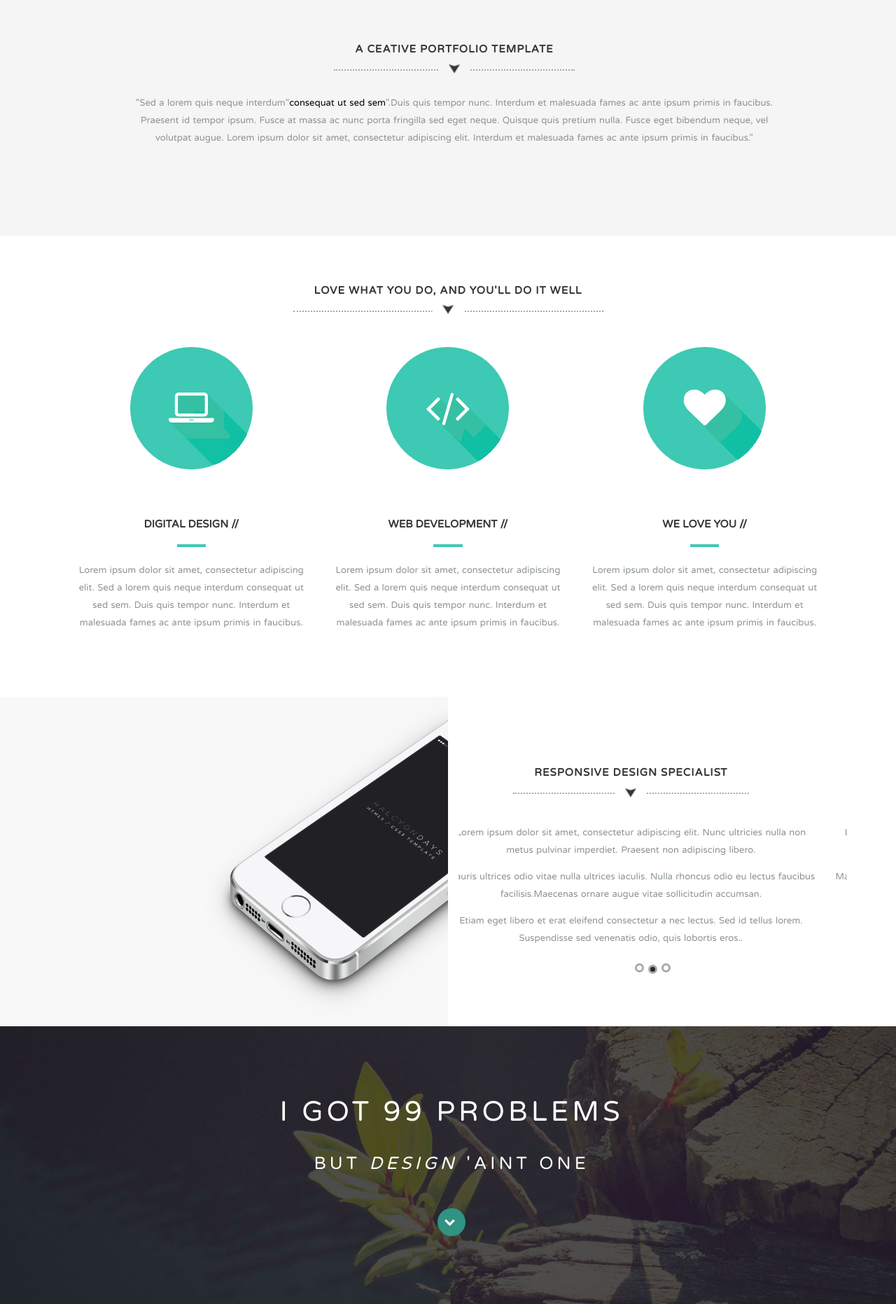
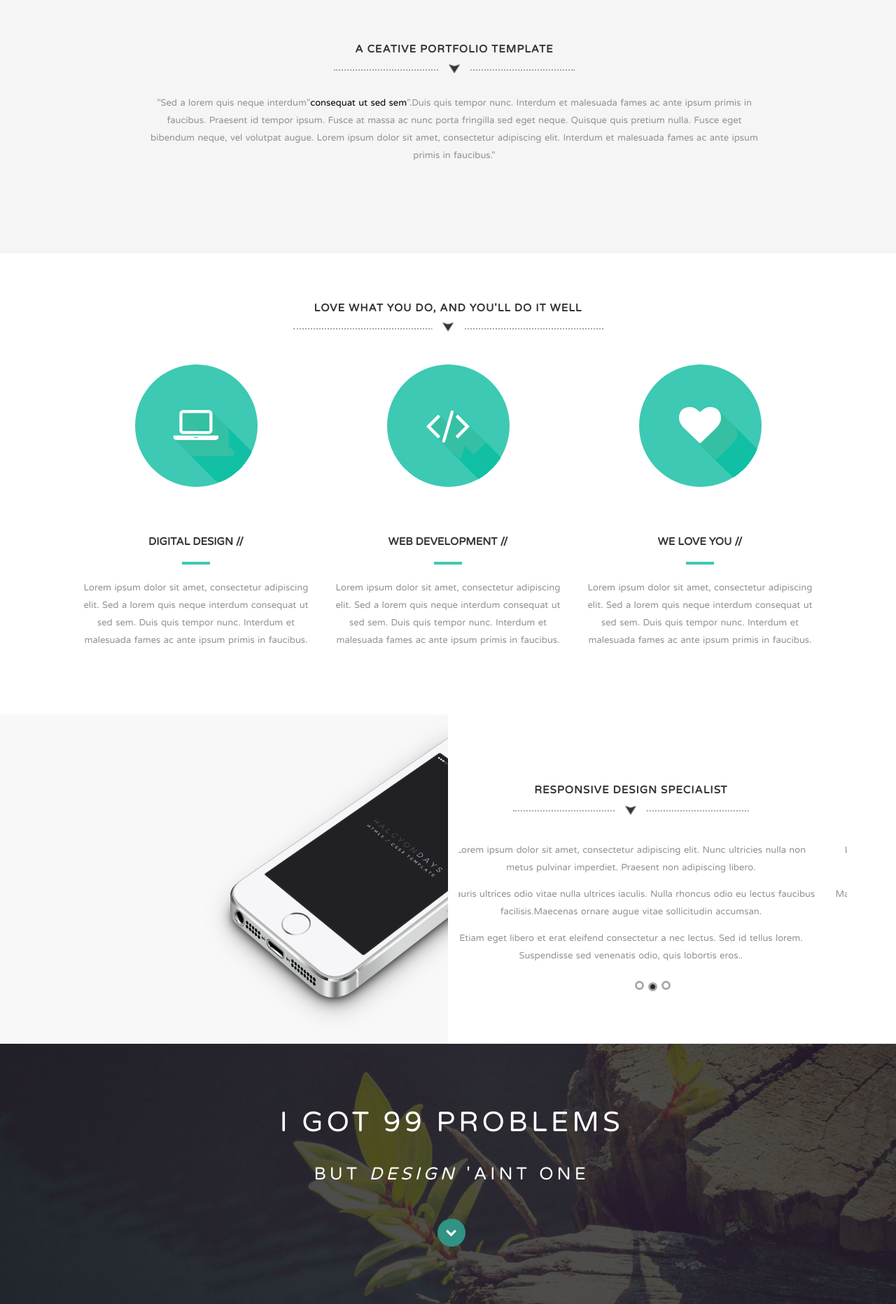
Before and after one commit to Rupa1995/halcyon, a plain HTML site: page index.html in a window 1280 px wide. Shown: the part 860-2724 px from the top of the page at 70% size. Drawn offline with nearby package versions, Linux system fonts and the light colour scheme.

Commit message:
9th feb.demo2

```diff
--- a/index.html
+++ b/index.html
@@ -445,7 +445,7 @@
            </p>
      </div>
       <div class="col-md-6 col-sm-6 col-xs-6 credit">
-        <p>Developed & Designed by <a href="#"><em>Rupa Rani</em></a> exclusively for <a href="#"><em>Codrops</em></a></p>
+        <p>Developed & Designed by <a href="#"><em>Rupa Rani</em></a> exclusively for <a href="#"><em>Innoraft</em></a></p>
       </div>
    </div>
 
--- a/sass/style.scss
+++ b/sass/style.scss
@@ -206,8 +206,8 @@ span{
 
    @media (min-width: 990px){
     p{
-      padding-right: 100px;
-      padding-left: 100px;
+      padding-right: 135px;
+      padding-left: 135px;
       text-align: center;
       padding-top: 1%;
       padding-bottom: 1%;
@@ -220,8 +220,8 @@ span{
 
 .intro2{
 
-  padding-right: 50px;
-  padding-left: 50px;
+  padding-right: 60px;
+  padding-left: 60px;
   padding-bottom: 10px;
   text-align: center;
 
@@ -410,7 +410,7 @@ span{
 /*<<<<<<<<<<<<<<<<<<<<<<<<<<<<<<<<<<<<<<<<<<<<<<<<<<<<<<<<<<<<<<<<<<<<*/
 .paralx{
   background-image: url("../images/plants-bg.jpg");
-  min-height: 300px;
+  min-height: 250px;
   background-attachment: fixed;
   background-position: center;
   background-repeat: no-repeat;
@@ -418,8 +418,8 @@ span{
   text-align: center;
 
   #swag{
-    padding-top: 80px;
-    padding-bottom: 80px;
+    padding-top: 70px;
+    padding-bottom: 70px;
     padding-right: 5px;
     font-family: $font-style;
     color: $white;
@@ -440,6 +440,9 @@ span{
         color: $white;
         margin-top: 20px;
         margin-bottom: 0;
+       }
+       .fa-chevron-down {
+        padding-left: 4px;
        }
 }
 /*<<<<<<<<<<<<<<<<<<<<<<<<<<<<<<<<<<<<<<<<<<<<<<<<<<<<<<<<<<<<<<<<<<<<*/
@@ -621,8 +624,11 @@ ul#social-button{
       line-height: normal;
       font-family: $font-style;
     }
-      &:hover{
+      &[type=submit]:hover{
         background-color: $greenish-blue;
+      }
+       &[type=text]:hover{
+        background-color: $trans-gray-hover;
       }
 }
 }
--- a/sass/variables.scss
+++ b/sass/variables.scss
@@ -1,3 +1,4 @@
+
 $font-style:"Varela Round", sans-serif;
 $font1: 13px;
 $font2: 40px;
@@ -23,4 +24,5 @@ $light-green: #36c0a4;
 $fade-green: #12c0a4;
 $greenish-blue-op: rgba(61, 201, 179, 0.5);
 $trans-gray: rgba(255, 255, 255, 0.1);
+$trans-gray-hover: rgba(255, 255, 255, 0.4);
 $shadow: rgba(0, 0, 0, 0.004);
```
Also changed, not shown: stylesheets/style.css.
